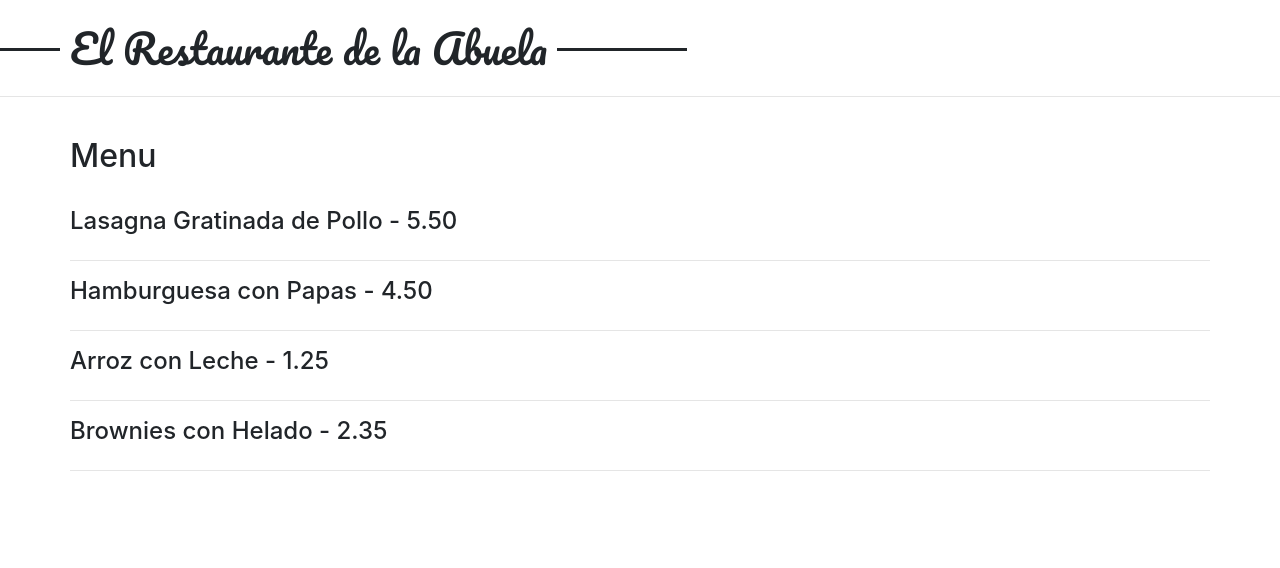
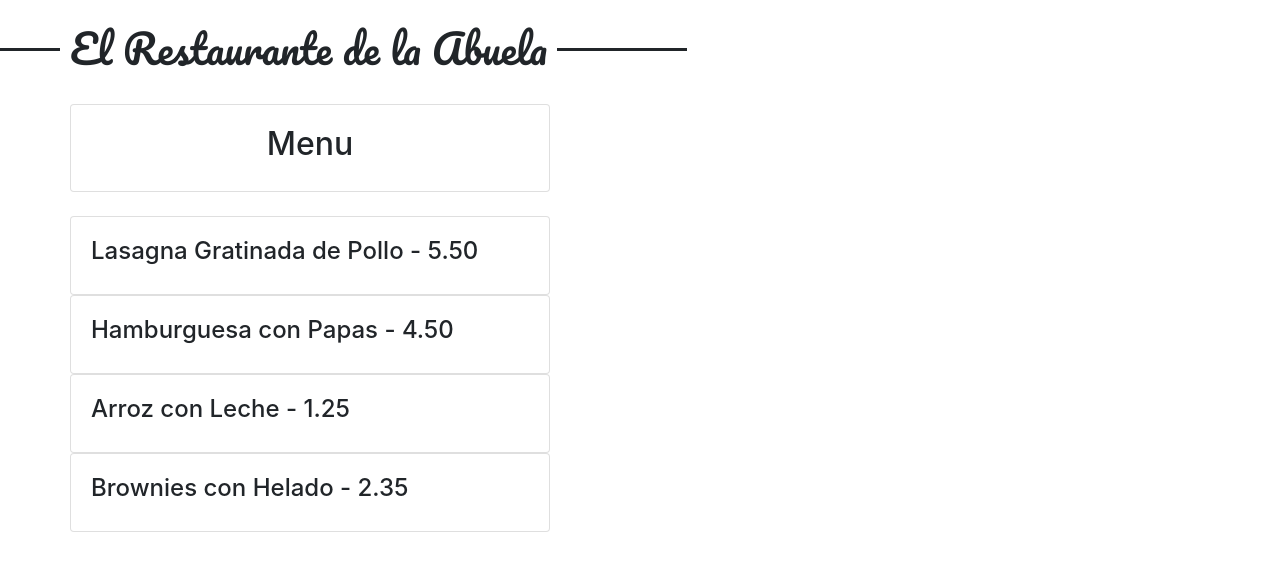
Before and after one commit to MDelgado20/angular-basico-RestPieLulu, an Angular app in the folder AppRestaurante/: page / in a window 1280 px wide. Shown: the top 568 px of the page. Built offline with nearby package versions, Linux system fonts and the light colour scheme.

Commit message:
Modificacion de diseño

```diff
--- a/AppRestaurante/src/app/app.component.html
+++ b/AppRestaurante/src/app/app.component.html
@@ -2,11 +2,12 @@
 <div class="container content">
     <div class="row">
         <div class="col-ms-6">
-            <h1 class="titulo-effect">El Restaurante de la Abuela</h1>
+
+                <h1 class="titulo-effect">El Restaurante de la Abuela</h1>
+
         </div>
     </div>
 </div>
 
-<hr style="width:100%;">
 
 <app-menu-rest-pie-lulu></app-menu-rest-pie-lulu>
--- a/AppRestaurante/src/app/menu-rest-pie-lulu/menu-rest-pie-lulu.component.html
+++ b/AppRestaurante/src/app/menu-rest-pie-lulu/menu-rest-pie-lulu.component.html
@@ -4,7 +4,13 @@
 <div class="container content">
     <div class="row">
         <div class="col-ms-6">
-            <h2>Menu </h2>
+
+            <div class="card" style="width: 30rem;">
+                <div class="card-body">
+                    <h2>Menu </h2>
+                </div>
+            </div>
+
         </div>
     </div>
 </div>
--- a/AppRestaurante/src/app/rest-pie-lulu/rest-pie-lulu.component.html
+++ b/AppRestaurante/src/app/rest-pie-lulu/rest-pie-lulu.component.html
@@ -1,11 +1,14 @@
 <div class="container content">
     <div class="row">
+        <div class="col-ms-6">
 
-        <div class="col-ms-6">
-            <h4>{{nombre}}</h4>
+            <div class="card" style="width: 30rem;">
+                <div class="card-body">
+                    <h4>{{nombre}}</h4>
+                </div>
+            </div>
 
         </div>
-        <hr style="width:100%;">
     </div>
 
 </div>
--- a/AppRestaurante/src/styles.css
+++ b/AppRestaurante/src/styles.css
@@ -26,3 +26,7 @@ h1::before{
 h1::after{
     right: -140px;
 }
+
+h2{
+    text-align: center;
+}
```
